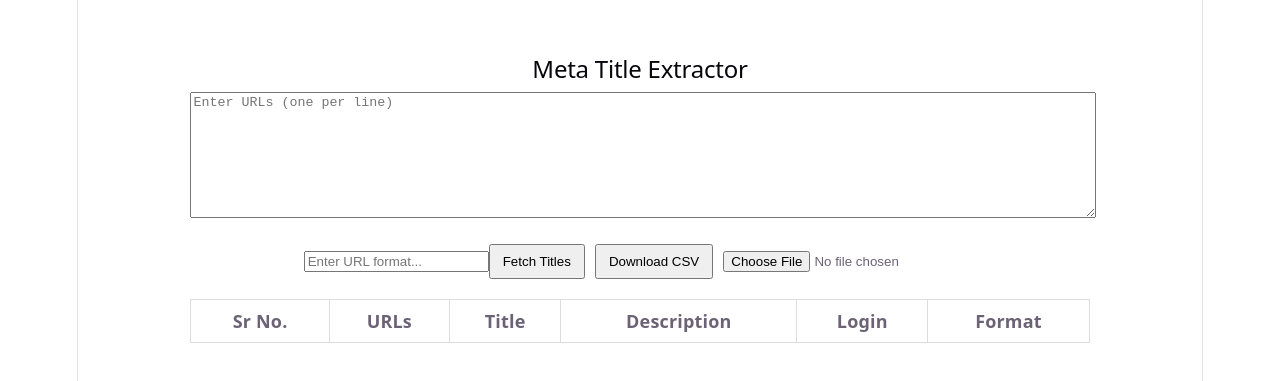
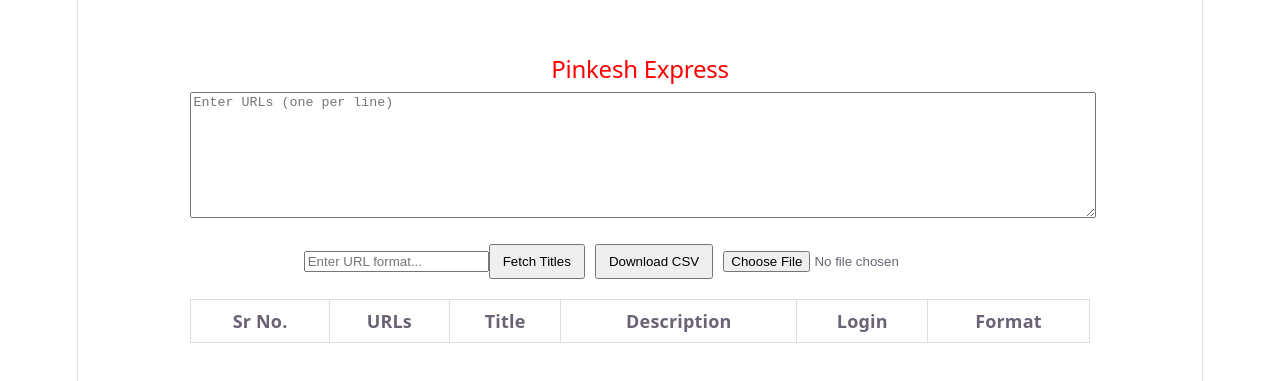
Before and after one commit to palRajan196/Meta_Title, a React (Vite) app in the folder React/: page / in a window 1280 px wide. Shown: the part 201-582 px from the top of the page. Built offline with nearby package versions, Linux system fonts and the light colour scheme.

Commit message:
Change Title name

```diff
--- a/React/index.html
+++ b/React/index.html
@@ -4,7 +4,7 @@
     <meta charset="UTF-8" />
     <link rel="icon" type="image/svg+xml" href="/favicon.svg" />
     <meta name="viewport" content="width=device-width, initial-scale=1.0" />
-    <title>react</title>
+    <title>Mahakal_SPE</title>
   </head>
   <body>
     <div id="root"></div>
--- a/React/src/App.css
+++ b/React/src/App.css
@@ -2,6 +2,9 @@
   width: 80%;
   margin: auto;
   text-align: center;
+}
+.container h2{
+  color: red;
 }
 
 textarea {
@@ -17,6 +20,12 @@ textarea {
 button {
   margin-right: 10px;
   padding: 8px 12px;
+  cursor: pointer;
+}
+button:hover{
+  background-color: #3d2727;
+  border: none;
+  color: aquamarine;
 }
 
 table {
--- a/React/src/App.jsx
+++ b/React/src/App.jsx
@@ -122,7 +122,7 @@ function App() {
 
   return (
     <div className="container">
-      <h2>Meta Title Extractor</h2>
+      <h2>Pinkesh Express</h2>
 
       {/* FIX: form submit handled properly */}
       <form onSubmit={handleFetch}>
```
